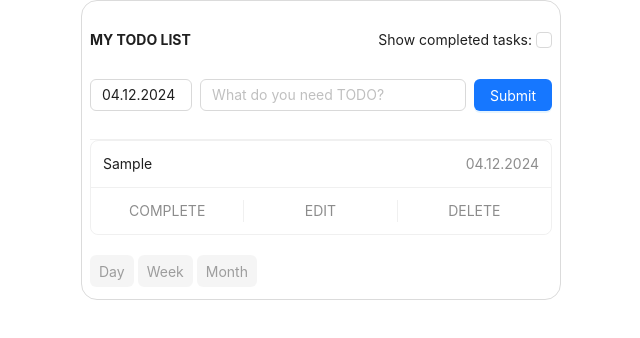
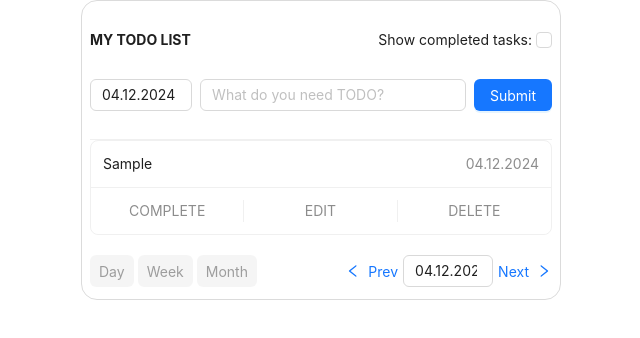
Before and after one commit to AndreiGutnik/todolist_training, a React app: page / in a window 1280 px wide. Both pictures are taken after typing "Sample" into the empty fields and a click on the button "Submit". Shown: the top 338 px of the page, without its empty margins (319-959 px from the left). Built offline with nearby package versions, Linux system fonts and the light colour scheme.

Commit message:
Add DateNavigator

```diff
--- /dev/null
+++ b/src/components/DateNavigator/DateNavigator.tsx
@@ -0,0 +1,37 @@
+import { useState } from "react"
+import dayjs, { Dayjs } from "dayjs"
+import { Button, DatePicker, Flex, Space } from "antd"
+import { LeftOutlined, RightOutlined } from '@ant-design/icons'
+import * as css from './style.css'
+
+interface DateNavigatorProps {
+	currentDate: Dayjs
+	setCurrentDate: (date: Dayjs) => void
+}
+
+export const DateNavigator = (props: DateNavigatorProps) => {
+	const {currentDate, setCurrentDate} = props
+
+  const handlePrev = () => {
+    setCurrentDate(currentDate.subtract(1, 'day'));
+  };
+
+  const handleNext = () => {
+    setCurrentDate(currentDate.add(1, 'day'));
+  };
+
+  return (
+    <Flex className={css.container}>
+      <Button onClick={handlePrev} color="primary" variant="link" ><LeftOutlined />Prev</Button>
+      <DatePicker
+				className={css.dateInput}
+        value={currentDate}
+        format="DD.MM.YYYY"
+        onChange={(date) => setCurrentDate(date!)}
+				suffixIcon={null}
+				allowClear={false}
+      />
+      <Button onClick={handleNext} color="primary" variant="link" >Next<RightOutlined /></Button>
+    </Flex>
+  );
+}
--- /dev/null
+++ b/src/components/DateNavigator/style.css
@@ -0,0 +1,12 @@
+.container{
+	align-items: center;
+	gap: 4px;
+}
+
+.container button {
+	padding: 0;
+}
+
+.dateInput {
+	width: 90px;
+}
--- a/src/components/TodoList/TodoList.tsx
+++ b/src/components/TodoList/TodoList.tsx
@@ -8,8 +8,9 @@ import { TodoController } from '../TodoController/TodoController';
 import { useModal } from '../../hooks/useModal';
 import { DeleteModal } from '../DeleteModal/DeleteModal';
 import { EditModal } from '../EditModal/EditModal';
-import { Button, Checkbox, Flex, List } from 'antd';
+import { Button, Checkbox, Flex, List, Space } from 'antd';
 import { Period, useTodoFilters } from '../../hooks/useTodoFilters';
+import { DateNavigator } from '../DateNavigator/DateNavigator';
 
 const TODO_MODALS = {
   delete: DeleteModal,
@@ -19,7 +20,7 @@ const TODO_MODALS = {
 export const TodoList = () => {
   const { todos, addTodo, updateTodo, deleteTodo } = useToDos();
   const { modals, openModal, closeModal } = useModal();
-  const { filteredTodos, filterCompleted, setFilterCompleted, setFilterPeriod } = useTodoFilters(
+  const { filteredTodos, filterCompleted, filterPeriod, setFilterCompleted, setFilterPeriod, currentDate, setCurrentDate } = useTodoFilters(
     Array.from(todos)
   );
 
@@ -42,6 +43,8 @@ export const TodoList = () => {
     updateTodo(id, updatedTodo);
     closeModal('edit');
   };
+
+	console.log('todos :=>', todos)
 
   return (
     <>
@@ -67,7 +70,9 @@ export const TodoList = () => {
           </>
         }
         footer={
-          <div className={css.filterBtnContainer}>
+          todos.size !==0 ? (
+						<Flex align='center' justify='space-between'>
+						<Space className={css.filterBtnContainer}>
 							<Button
 								onClick={() => setFilterPeriod(Period.DAY)}
 								color="default"
@@ -89,7 +94,10 @@ export const TodoList = () => {
 							>
 								Month
 							</Button>
-          </div>
+          	</Space>
+						{filterPeriod === 'day' && <DateNavigator currentDate={currentDate} setCurrentDate={setCurrentDate}/>}
+					</Flex>
+					) : null
         }
       >
         {filteredTodos.map(([id, todo]) => {
--- a/src/hooks/useTodoFilters.ts
+++ b/src/hooks/useTodoFilters.ts
@@ -1,4 +1,4 @@
-import dayjs from 'dayjs'
+import dayjs, { Dayjs } from 'dayjs'
 import { useMemo, useState } from "react";
 import { IToDo } from "../types";
 
@@ -11,6 +11,7 @@ export enum Period {
 export const useTodoFilters = (todos: [string, IToDo][]) => {
 	const [filterCompleted, setFilterCompleted] = useState<boolean>(false)
 	const [filterPeriod, setFilterPeriod] = useState<Period>(Period.DAY);
+	const [currentDate, setCurrentDate] = useState<Dayjs>(dayjs());
 
 	const filterByComplete = ([_, todo]: [string, IToDo]) => {
 		return filterCompleted ? todo.isComplete : true
@@ -18,8 +19,7 @@ export const useTodoFilters = (todos: [string, IToDo][]) => {
 
 	const filterByPeriod = ([_, todo]: [string, IToDo]) => {
 		const todoDate = dayjs(todo.date)
-    const now = dayjs()
-		return todoDate.isSame(now, filterPeriod)
+		return todoDate.isSame(currentDate, filterPeriod)
 	}
 
 	const filteredTodos = useMemo(() => {
@@ -34,6 +34,9 @@ export const useTodoFilters = (todos: [string, IToDo][]) => {
 		filteredTodos,
 		filterCompleted,
 		setFilterCompleted,
+		filterPeriod,
 		setFilterPeriod,
+		currentDate,
+		setCurrentDate
 	}
 }
```
Lines whose indentation alone changed are shown as unchanged.
